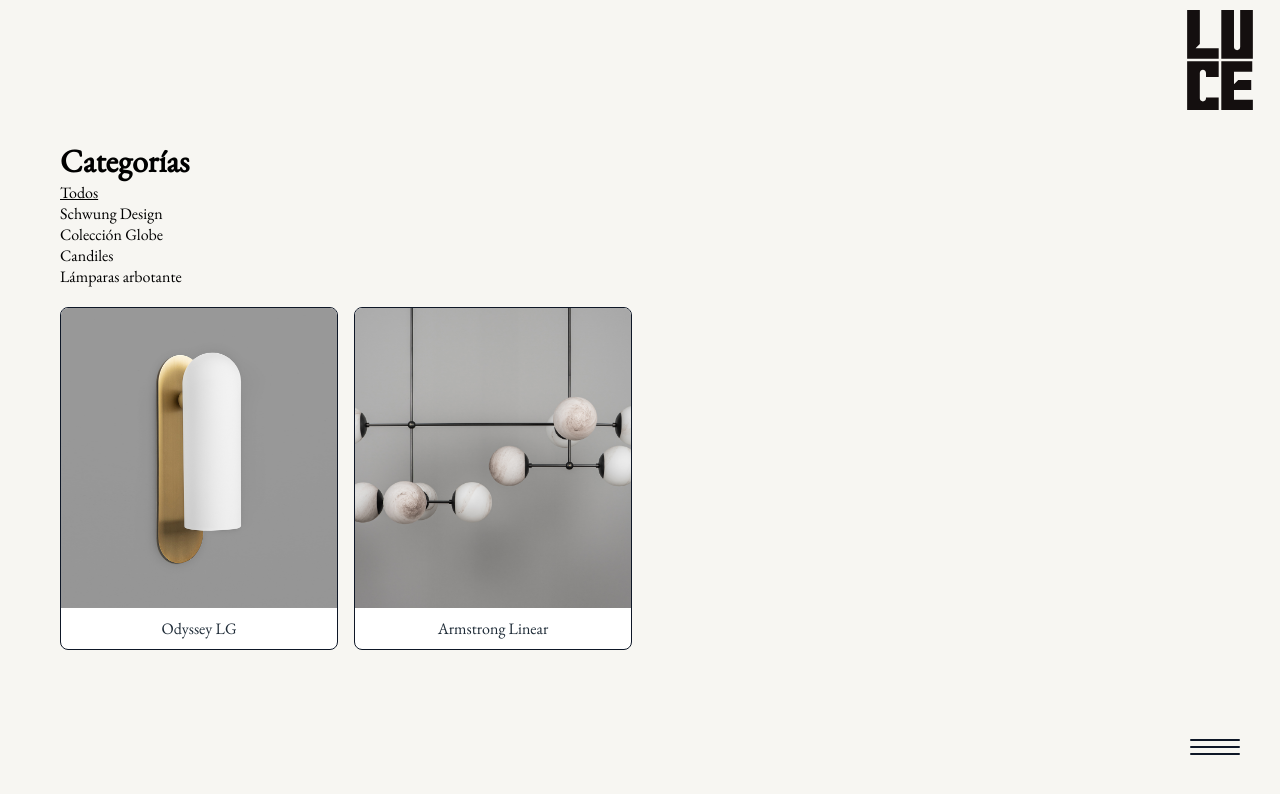
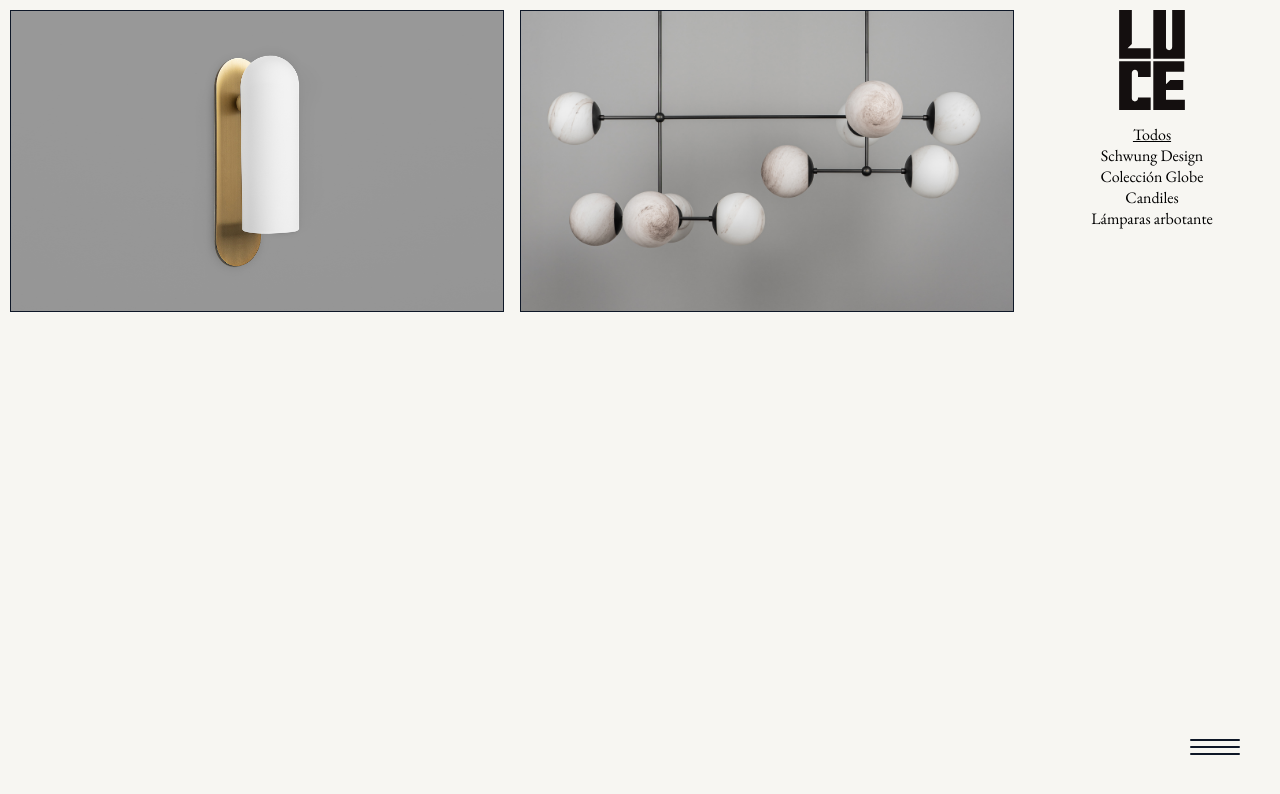
Before and after one commit to MorisLuis/luce, a Next.js app: page /categories in a window 1280 px wide. Shown: the top 794 px of the page. Built offline with nearby package versions, Linux system fonts and the light colour scheme.

Commit message:
S / Layout right

```diff
--- a/app/categories/page.tsx
+++ b/app/categories/page.tsx
@@ -5,7 +5,8 @@ import Image from "next/image";
 import styles from "../../styles/page.module.scss";
 import Link from "next/link";
 import { products } from "@/data/products";
-import { Suspense, useState } from "react"; // Importar Suspense
+import { Suspense, useState } from "react";
+import LayoutRight from "@/components/LayoutRight";
 
 interface Category {
   id: number;
@@ -60,10 +61,33 @@ function ProductList() {
     setFadeStates((prev) => ({ ...prev, [id]: false })); // Desactivar el fade
   };
 
-  return (
-    <div className={styles.Categories}>
-      <h1>Categorías</h1>
+  const renderContent = () => {
+    return (
+      <div className={styles.gridContainer}>
+        {ProductRender.map((product: Product) => (
+          <div key={product.id} className={styles.productCard}>
+            <Link href={`/product/${product.id}`} className={styles.productLink}>
+              <div
+                className={`${styles.imageWrapper} ${fadeStates[product.id] ? styles.fade : ''}`}
+                onMouseEnter={() => handleMouseEnter(product.id)}
+                onMouseLeave={() => handleMouseLeave(product.id)}
+              >
+                <Image
+                  src={`/images/${product.images[currentImageIndex[product.id]]?.src}`}
+                  alt={product.images[currentImageIndex[product.id]]?.alt}
+                  layout="fill"
+                  objectFit="cover"
+                />
+              </div>
+            </Link>
+          </div>
+        ))}
+      </div>
+    )
+  };
 
+  const renderSideBar = () => {
+    return (
       <nav className={styles.CategoriesNavigation}>
         <ul>
           {categories.map((item) => (
@@ -78,28 +102,15 @@ function ProductList() {
           ))}
         </ul>
       </nav>
+    )
+  }
 
-      <div className={styles.gridContainer}>
-        {ProductRender.map((product: Product) => (
-          <div key={product.id} className={styles.productCard}>
-            <Link href={`/product/${product.id}`} className={styles.productLink}>
-                <div
-                  className={`${styles.imageWrapper} ${fadeStates[product.id] ? styles.fade : ''}`}
-                  onMouseEnter={() => handleMouseEnter(product.id)}
-                  onMouseLeave={() => handleMouseLeave(product.id)}
-                >
-                  <Image
-                    src={`/images/${product.images[currentImageIndex[product.id]]?.src}`}
-                    alt={product.images[currentImageIndex[product.id]]?.alt}
-                    layout="fill"
-                    objectFit="cover"
-                  />
-                </div>
-              <div className={styles.productName}>{product.name}</div>
-            </Link>
-          </div>
-        ))}
-      </div>
+  return (
+    <div className={styles.Categories}>
+      <LayoutRight
+        content={renderContent}
+        sideBar={renderSideBar}
+      />
     </div>
   );
 }
--- a/app/layout.tsx
+++ b/app/layout.tsx
@@ -2,7 +2,6 @@ import type { Metadata } from "next";
 import localFont from "next/font/local";
 import "../styles/globals.scss";
 import { Nav } from "../components/navigation/nav";
-import { Header } from "@/components/navigation/header";
 
 const geistSans = localFont({
   src: "./fonts/GeistVF.woff",
@@ -26,7 +25,7 @@ export default function RootLayout({ children }: Readonly<{ children: React.Reac
   return (
     <html lang="en">
       <body className={`${geistSans.variable} ${geistMono.variable}`}>
-        <Header/>
+        {/* <Header/> */}
 
         <div>
           {children}
--- a/app/page.tsx
+++ b/app/page.tsx
@@ -28,7 +28,7 @@ export default function Home() {
           <Link href={'/contact'}>Contacto</Link>
         </li>
         <li className={styles.section}>
-          <Link href={'/contact'}>Categorias</Link>
+          <Link href={'/categories'}>Categorias</Link>
         </li>
       </div>
     </div>
--- a/app/product/[id]/contactNav.tsx
+++ b/app/product/[id]/contactNav.tsx
@@ -7,7 +7,7 @@ import { useRouter } from 'next/navigation'; // Asegúrate de usar el import cor
 
 export const ContactNav = ({ product }: { product: Product }) => {
 
-    const router = useRouter(); // Usar el hook de next/navigation
+    const router = useRouter();
     const handleButtonClick = () => {
         router.push(`/contact?productId=${product.id}`);
     };
--- /dev/null
+++ b/components/LayoutRight.tsx
@@ -0,0 +1,31 @@
+import Image from 'next/image';
+import React from 'react';
+import style from '../styles/LayoutRight.module.scss';
+
+interface LayoutRightInterface {
+    content: () => React.ReactNode;  // Función que retorna un ReactNode
+    sideBar: () => React.ReactNode;  // Función que retorna un ReactNode
+}
+
+export default function LayoutRight({ content, sideBar }: LayoutRightInterface) {
+    return (
+        <div className={style.layoutRight}>
+
+            <div className={style.content}>{content()}</div>
+
+            <div className={style.sidebar}>
+                <div className={style.imageContainer}>
+                    <Image
+                        src={`/logos/VERTICAL_COLOR PRINCIPAL.svg`}
+                        alt={'LUCE'}
+                        layout="fill"
+                        objectFit="container"
+                    />
+                </div>
+                <div className={style.sidebarcontent}>
+                    {sideBar()}
+                </div>
+            </div>
+        </div>
+    )
+}
--- a/components/navigation/nav.tsx
+++ b/components/navigation/nav.tsx
@@ -5,6 +5,8 @@ import React, { useState } from 'react';
 import styles from "../../styles/Navigation.module.scss";
 import { Hamburguer } from './hamburguer';
 import Image from 'next/image';
+import { Header } from './header';
+import { usePathname } from 'next/navigation'
 
 const categories = [
     { id: 1, value: "Todos" },
@@ -17,9 +19,13 @@ const categories = [
 export const Nav = () => {
     const [showMenu, setShowMenu] = useState(false)
     const [showDropDown, setShowDropDown] = useState(false);
+    const path = usePathname();
 
     return (
         <div className={styles.menu}>
+
+            { path === "/" && <Header/> }
+
             <Hamburguer
                 onClick={() => setShowMenu(!showMenu)}
                 active={showMenu}
--- /dev/null
+++ b/styles/LayoutRight.module.scss
@@ -0,0 +1,48 @@
+@import "./main.scss";
+
+.layoutRight {
+    display: flex;
+    flex-direction: row;
+    height: 100%;
+    width: 100%;
+
+    .content{
+        width: 80%;
+
+        @include respond(phone) {
+            width: 100%
+        };
+    }
+
+    .sidebar{
+        display: flex;
+        flex-direction: column;
+        justify-content: center;
+        align-items: center;
+        text-align: center;
+
+        width: 20%;
+        padding: $padding-horizontal;
+
+        @include respond(phone) {
+            display: none
+        };
+
+        @include respond(phone) {
+            justify-content:inherit;
+            padding: $padding-horizontal;
+        };
+
+        .imageContainer {
+            width: 100px;
+            height: 100px;
+            position: relative;
+
+            @include respond(phone) {
+                width: 70px;
+                height: 70px;
+            };
+        };
+    }
+
+}
--- a/styles/Navigation.module.scss
+++ b/styles/Navigation.module.scss
@@ -4,8 +4,9 @@
     display: flex;
     justify-content: space-between;
     z-index: 999;
-    position: relative;
-    padding: $padding-horizontal;
+    position: absolute;
+    top: $padding-horizontal;
+    right: $padding-horizontal;
 
     .imageContainer {
         width: 100px;
@@ -15,9 +16,7 @@
         @include respond(phone) {
             width: 70px;
             height: 70px;
-        }
-
-        ;
+        };
     }
 }
 
@@ -121,11 +120,15 @@
         @include respond(tab-port) {
             right: $padding-horizontal * 2;
             bottom: $padding-horizontal * 2;
+            width: fit-content;
+            height: fit-content;
         }
 
         @include respond(phone) {
             left: $padding-horizontal * 2;
             top: $padding-horizontal * 2 + (70px / 4);
+            width: fit-content;
+            height: fit-content;
         }
 
         .bar {
--- a/styles/page.module.scss
+++ b/styles/page.module.scss
@@ -1,11 +1,18 @@
 @import "./main.scss";
 
 .Categories {
-  padding: 20px 60px;
   width: 100%;
+  display: flex;
+  flex-direction: row-reverse;
+  height: 100%;
 
   .CategoriesNavigation{
-    margin-bottom: 20px;
+    margin-bottom: $margin-bottom;
+    width: 100%;
+    height: 100vh;
+    padding: $padding-horizontal;
+
+    padding-top: 10%;
 
     > ul {
       list-style: none;
@@ -13,15 +20,20 @@
   }
 
   .gridContainer {
-    //padding: 60px;
+    width: 100%;
+    padding: $padding-horizontal;
     display: grid;
-    grid-template-columns: repeat(4, 1fr); // 4 columnas
+    grid-template-columns: repeat(2, 1fr);
     gap: 16px;
+
+    @include respond(phone) {
+      grid-template-columns: repeat(1, 1fr);
+      gap: 16px;
+    };
 
     .productCard {
       background-color: $background-color;
       border: 1px solid $color-border;
-      border-radius: 8px;
       overflow: hidden;
       transition: transform 0.2s;
       height: fit-content;
```
